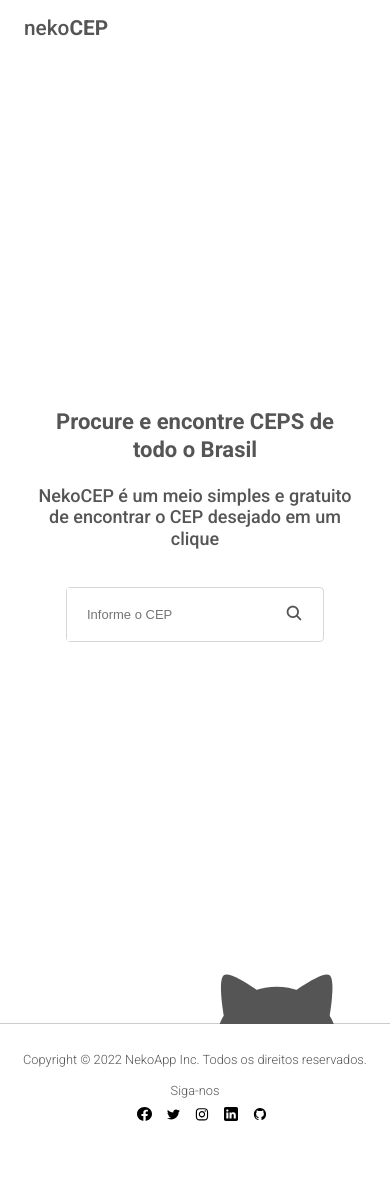
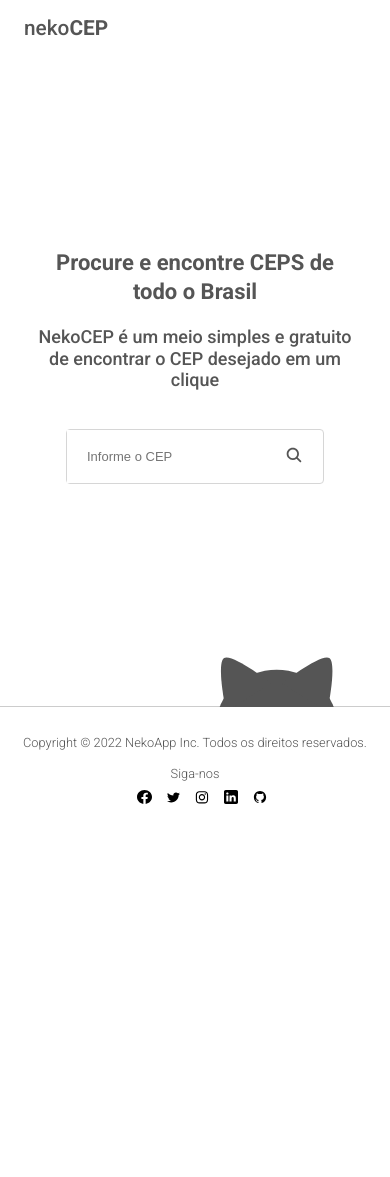
Before and after one commit to marigrigolato/nekocep, a Flask app: page / in a window 390 px wide. After the commit the page ends 804 px from the top, so only its background shows below. Run offline with Flask 2, Linux system fonts and the light colour scheme.

Commit message:
Adiciona responsividade

```diff
--- a/static/css/globalfooter.css
+++ b/static/css/globalfooter.css
@@ -1,4 +1,6 @@
 footer {
+  position: fixed;
+  bottom: 0;
   width: 100%;
   padding-bottom: 2em;
   font-weight: 300;
@@ -45,6 +47,10 @@ footer p {
 }
 
 @media (max-width: 600px) {
+  footer {
+    padding-bottom: 1em;
+  }
+
   .footer, .footer-copyright {
     display: block;
     text-align: center;
--- a/static/css/styles.css
+++ b/static/css/styles.css
@@ -6,6 +6,7 @@
 }
 
 html, body {
+  height: 100%;
   font-family: 'Roboto', sans-serif;
   font-weight: 500;
 }
@@ -27,7 +28,7 @@ main {
   align-items: center;
   justify-content: center;
   max-width: 1400px;
-  min-height: 967px;
+  height: calc(100% - 56px - 100px);
   margin: auto;
   padding: 3.5em 2em 3.5em;
 }
@@ -109,3 +110,16 @@ table tbody tr td {
   font-weight: 300;
   color: rgb(19, 19, 19);
 }
+
+@media screen and (max-width: 540px) {
+  main {
+    height: calc(100% - 56px - 138px);
+  }
+}
+
+@media screen and (max-width: 375px) {
+  main {
+    height: calc(100% - 56px - 153px);
+    padding: 0 2em 3.5em;
+  }
+}
```
